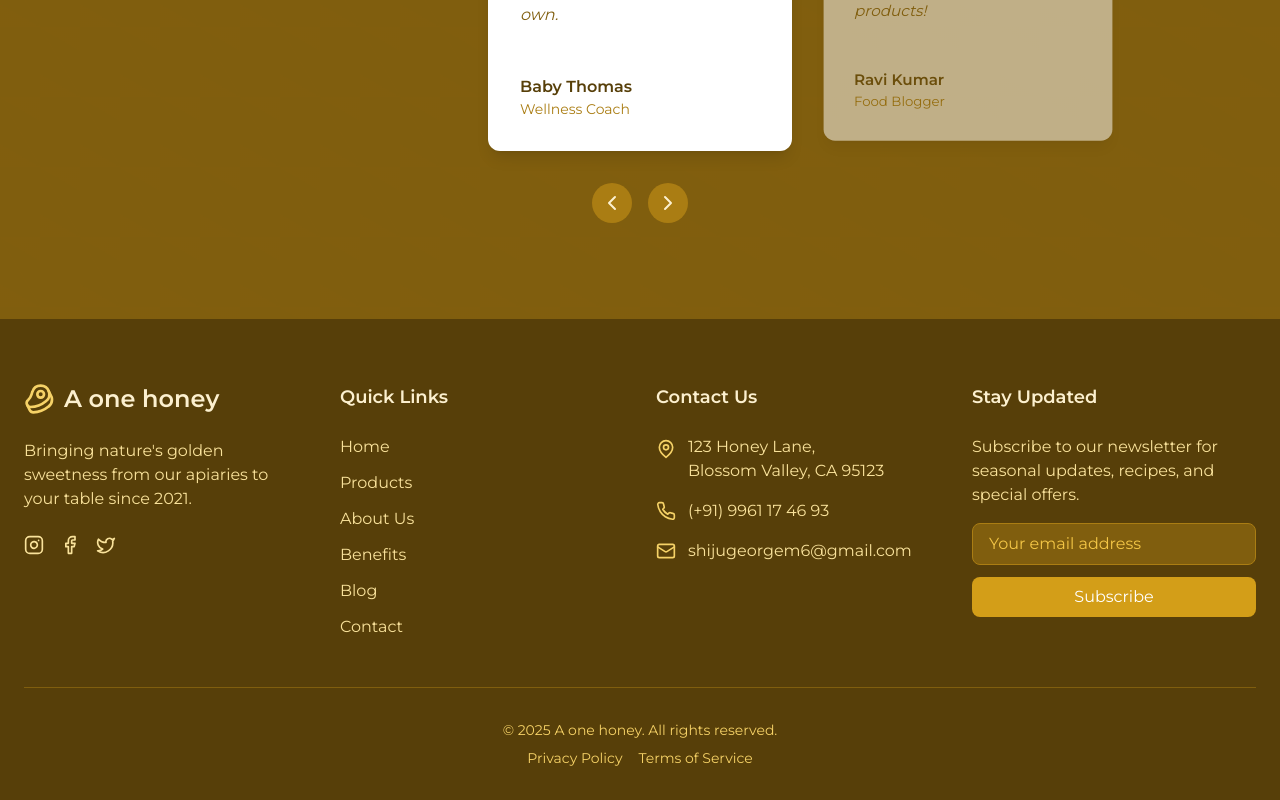
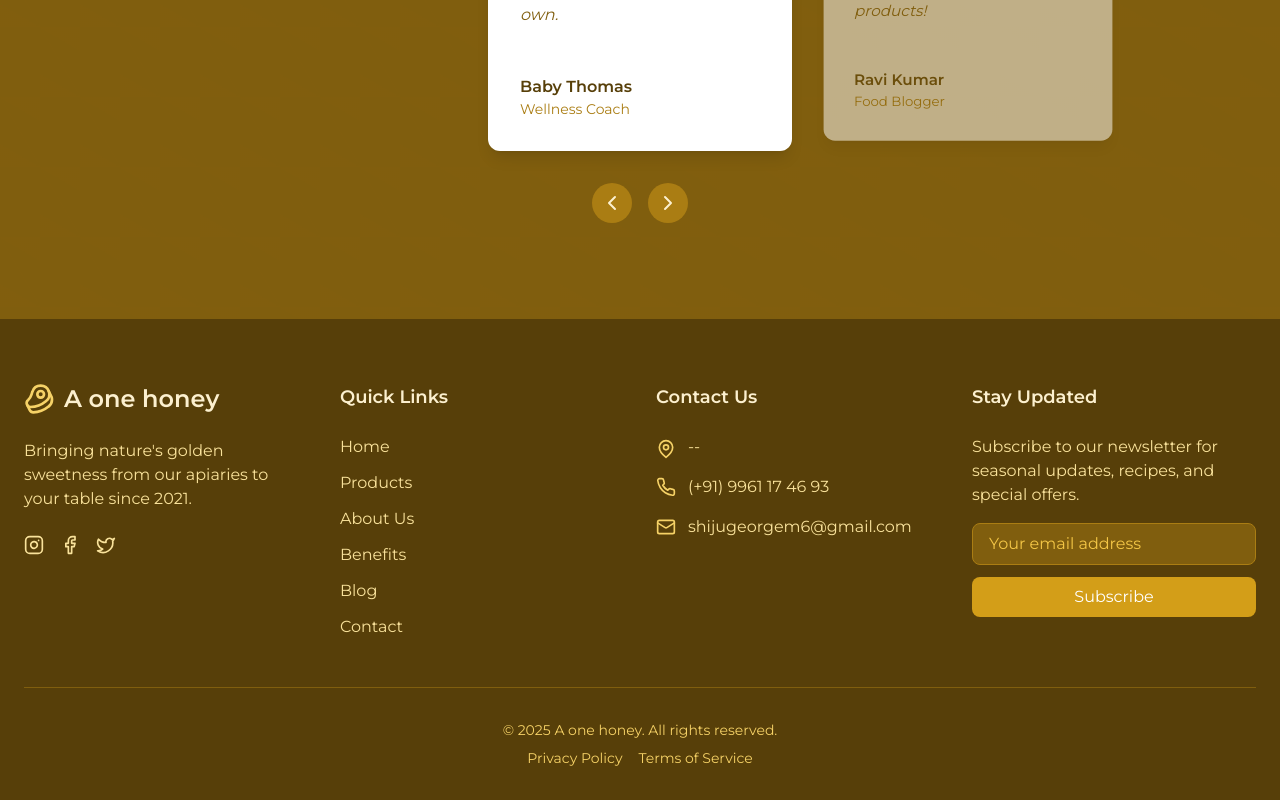
Before and after one commit to Achuabhal/Aonehoney, a React (Vite) app: page / in a window 1280 px wide. Shown: the part 5029-5829 px from the top of the page. Built offline with nearby package versions, Linux system fonts and the light colour scheme.

Commit message:
Update page title and modify address in Footer component

```diff
--- a/index.html
+++ b/index.html
@@ -7,7 +7,7 @@
     <link rel="preconnect" href="https://fonts.googleapis.com">
     <link rel="preconnect" href="https://fonts.gstatic.com" crossorigin>
     <link href="https://fonts.googleapis.com/css2?family=Libre+Baskerville:wght@400;700&family=Montserrat:wght@400;500;600;700&display=swap" rel="stylesheet">
-    <title>Mellow Gold | Premium Artisanal Honey</title>
+    <title>A one honey</title>
   </head>
   <body>
     <div id="root"></div>
--- a/src/components/Footer.tsx
+++ b/src/components/Footer.tsx
@@ -52,8 +52,7 @@ const Footer: React.FC = () => {
               <li className="flex items-start">
                 <MapPin className="h-5 w-5 text-amber-300 mr-3 mt-1" />
                 <span className="text-amber-200">
-                  123 Honey Lane, <br/>
-                  Blossom Valley, CA 95123
+                 --
                 </span>
               </li>
               <li className="flex items-center">
```
